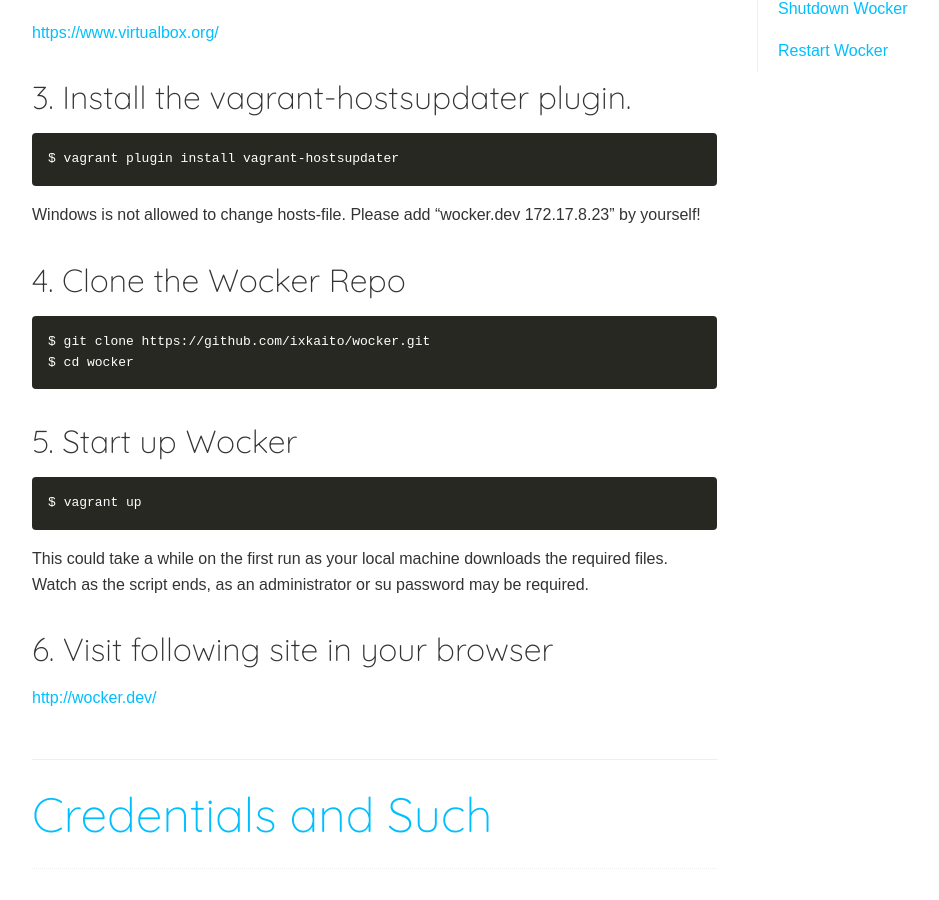
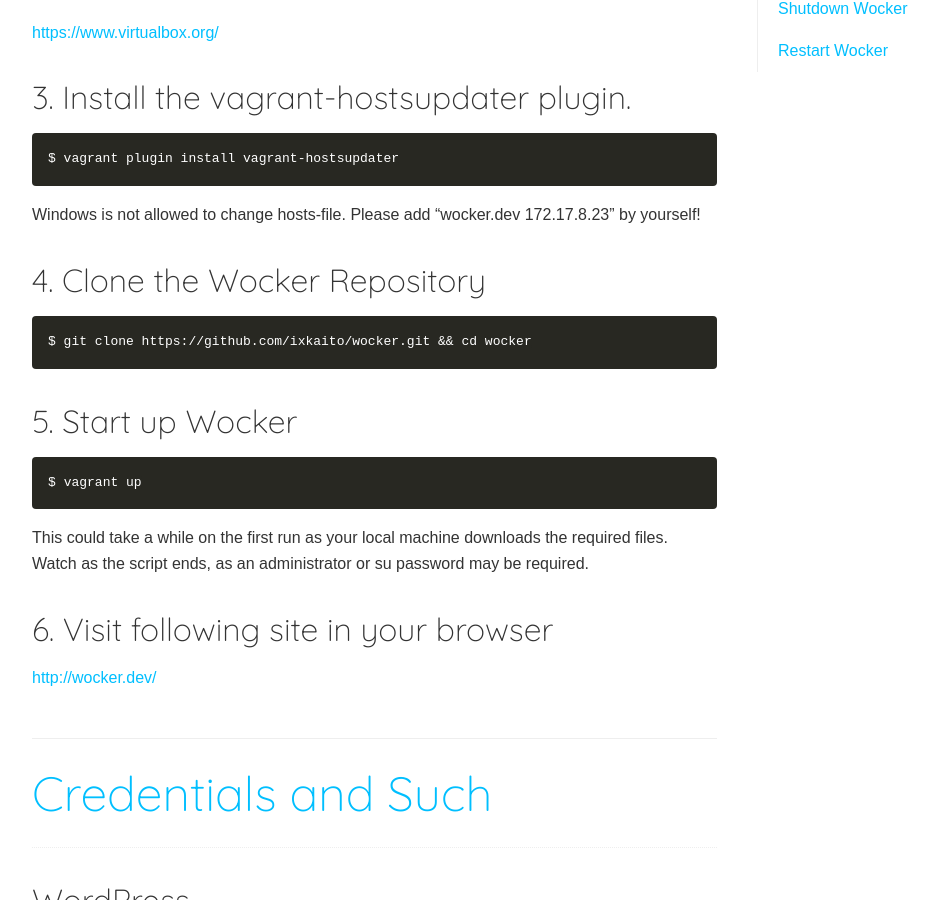
Before and after one commit to wckr/wckr.github.io, a Jekyll site: the page built from index.md, in a window 1280 px wide and 900 px high, scrolled down 522 px. Shown: the whole window, without its empty margins (138-1077 px from the left). Built offline with Jekyll 4.4.1, drawn with Linux system fonts in a browser that asks for light colours; nearby versions of some CDN libraries; some web fonts are replaced; Markdown is read by kramdown in place of the engine named in the settings.

Commit message:
Fix some text

````diff
--- a/index.md
+++ b/index.md
@@ -20,11 +20,10 @@
 
 Windows is not allowed to change hosts-file. Please add "wocker.dev 172.17.8.23" by yourself!
 
-### 4. Clone the Wocker Repo
+### 4. Clone the Wocker Repository
 
 ```
-$ git clone https://github.com/ixkaito/wocker.git
-$ cd wocker
+$ git clone https://github.com/ixkaito/wocker.git && cd wocker
 ```
 
 ### 5. Start up Wocker
````
